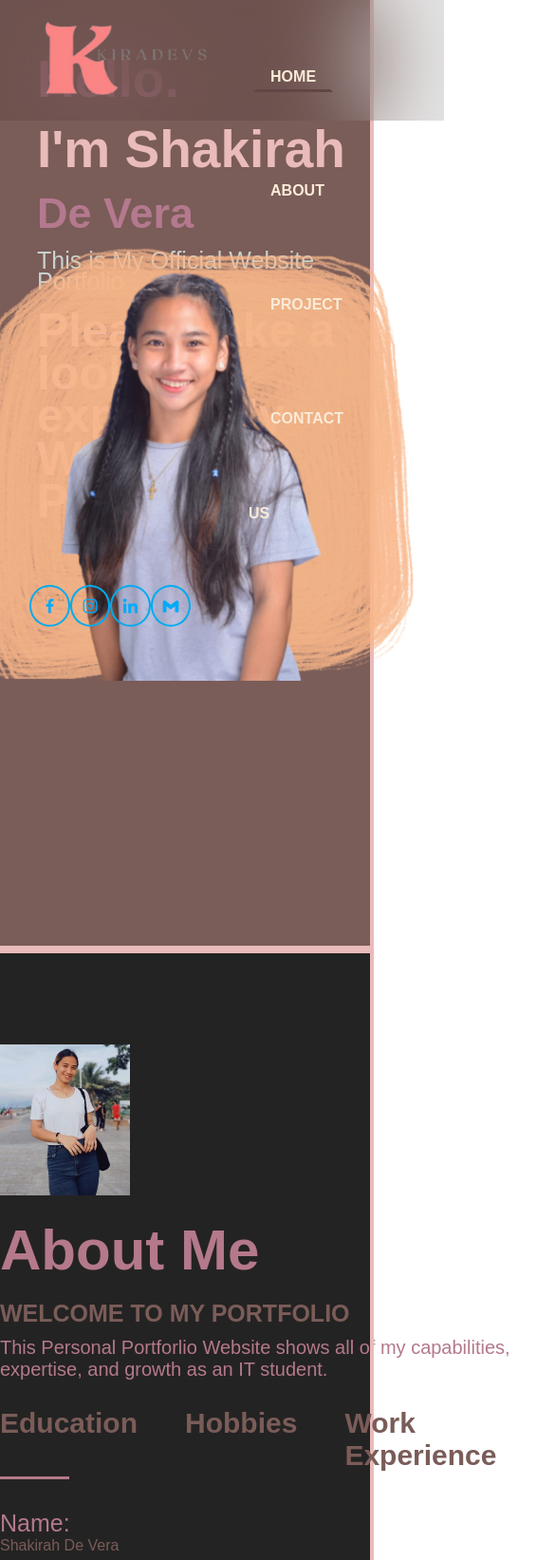
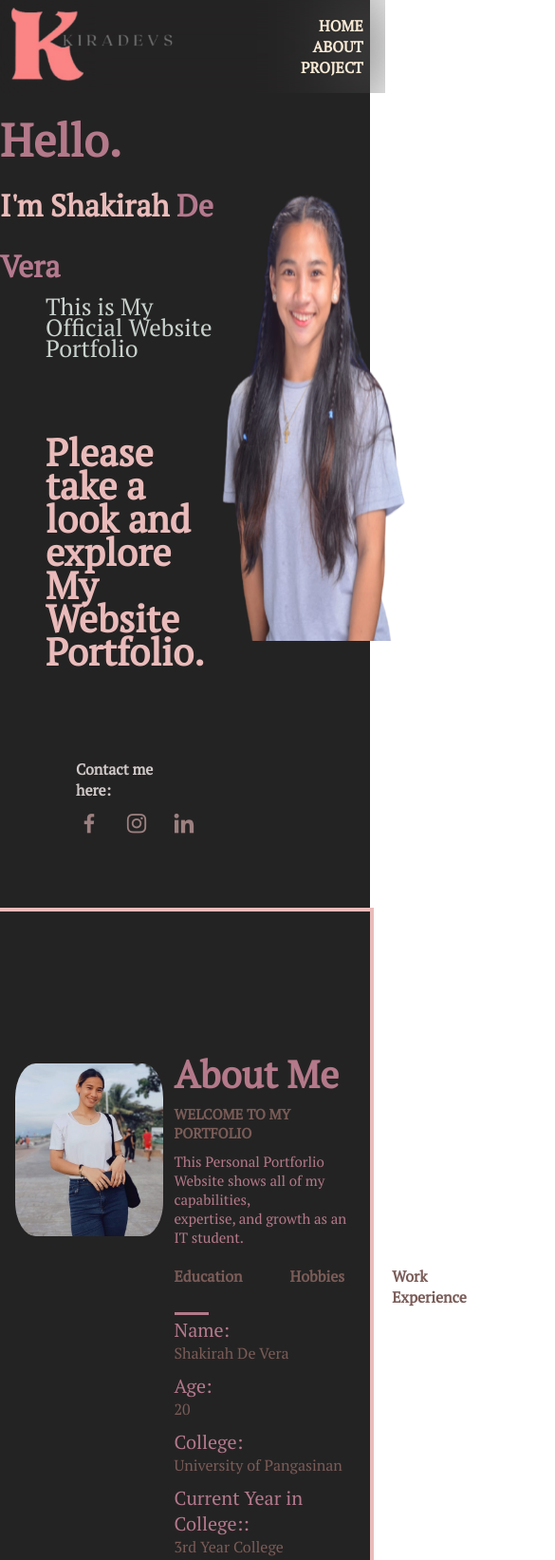
Before and after one commit to kiradevss/website-portfolio, a plain HTML site: page index.html in a window 390 px wide. Shown: the top 1643 px of the page at 95% size, 585 px wide, since content can reach past the window. Drawn offline with nearby package versions, Linux system fonts and the light colour scheme.

Commit message:
2nd update

```diff
--- a/index.html
+++ b/index.html
@@ -11,45 +11,42 @@
 <body>
 
     <header class="header">
-
            <img src="pics/klogo.png" class="klogo">
-           <nav class="navbar">
+           <nav>
             <ul class="navlinks">
-                <li><a href="#section1" class="active">HOME</a></li>
-                <li><a href="#section2">ABOUT</a></li>
-                <li><a href="#section3">PROJECT</a></li>
-                <li><a href="#section4">CONTACT US</a></li>
+                <li><a href="#Home">HOME</a></li>
+                <li><a href="#About">ABOUT</a></li>
+                <li><a href="#Project">PROJECT</a></li>
             </ul>
         </nav>
     </header>
 
-        <div id ="section1">
+        <div id ="Home">
+        <div class="home">
+            <div class="home-container">
             <div class="detel">
-                <h2>Hello.</h2>
-                <h1>I'm Shakirah <span> De Vera</span></h1>
+                <h1>Hello.</h1>
+                <h2>I'm Shakirah <span> De Vera</span></h2>
                 <p>This is My Official Website Portfolio</p>
-            </div>
-            <div class="nwln">
-                <p> Please take a look and explore My
-                    <br>Website Portfolio.
-                </p>
-            </div>
-            <div class="image">
-                <img src="pics/shape.png" class="shape">
-                <img src="pics/shaks.png" class="shaks">
-           </div>
-           <div class="mycontact">
-            <p> Contact me here:</p>
-        </div>
+                <h3> Please take a look and explore
+                    <br>My Website Portfolio. </h3>
+            <h4 class="contact"> Contact me here:</h3>
             <div class="soc-med">
                 <a href="https://www.facebook.com/shakirah.devera.7/"target="_blank" rel="noopener noreferrer"><i class='bx bxl-facebook'></i></a>
                 <a href="https://www.instagram.com/kira_devs/"target="_blank" rel="noopener noreferrer"><i class='bx bxl-instagram' ></i></a>
                 <a href="https://www.linkedin.com/in/shakirah-alcaparas-de-vera-4191a7253 "target="_blank" rel="noopener noreferrer"><i class='bx bxl-linkedin'></i></a>
-                <a href="mailto:shal.devera.up@phinmaed.com"target="_blank" rel="noopener noreferrer"><i class='bx bxl-gmail'></i></a>
             </div>
         </div>
+            <div class="image">
+                <img src="pics/shaks.png" class="shaks">
+           </div>
+        </div>
+    </div>
+    </div>
+
+
 <!-- -------------about-------------- -->
-        <div id ="section2">
+        <div id ="About">
             <div class="aboutcontent">
                 <div class="row">
                     <div class="about-col-1">
@@ -113,13 +110,16 @@
 <!-- ---------------project----------->
 
 
-<div id ="section3">
+<div id ="Project">
     <div class="project">
+        <div class="image-project">
+            <h1>Project</h1>
         <img src="pics/phqz.jpg">
+       </div>
+
         <div class="project-text">
-        <h2>Project</h2>
         <div class="text">
-        <h5>1. PHiGuiz</h5>
+        <h2>PHiGuiz</h2>
         <p>The PHiGuiz is a Flipino Adaptation Quiz Game Application.
             <br> PHiGuiz(Philippine History Game Quiz) is a questionnaire quiz type.</p>
        </div>
@@ -127,19 +127,47 @@
     </div>
 </div>
 
+<!-------Contact------->
 
 <!-------footer------->
-        <section class="footer">
-            <div class="add">
-                <p>
-                    ADDRESS: Lucao, Dagupan City, Pangasinan, Philippines
-                </p>
+<section class="footer">
+    <div class="copyright">
+            <p>Copyright <br>© 2023 Kiradevs - All Rights Reserved
+            </p>
+    </div>
+        <h2 class="sub">Contact Us: <p>Contact me for more inquiries</p> </h2>
+        <div class="contact">
+            <div class="contact-item">
+                <div class="contact-icon">
+                    <i class='bx bxs-home'></i>
+                </div>
+                <div class="contact-content">
+                    <h3>Address</h3>
+                    <p>Lucao, Dagupan City, Pangasinan, Philippines</p>
+                </div>
+                </div>
+
+                <div class="contact-item">
+                    <div class="contact-icon">
+                        <i class='bx bxs-phone'></i>
+                    </div>
+
+                <div class="contact-content">
+                    <h3>Phone</h3>
+                    <p>+63 947 694 3369</p>
+                </div>
             </div>
-
-            <p>Copyright</p>
-            <p>© 2023 Kiradevs - All Rights Reserved
-            </p>
-        </section>
+            <div class="contact-item">
+                <div class="contact-icon">
+                    <i class='bx bxs-envelope'></i>
+                </div>
+            <div class="contact-content">
+                <h3>Email</h3>
+                <p>shal.devera.up@phinmaed.com</p>
+            </div>
+        </div>
+        </div>
+    </section>
 
 </body>
 </html>
--- a/style.css
+++ b/style.css
@@ -1,8 +1,12 @@
+@import url('https://fonts.googleapis.com/css2?family=Bitter&family=Kanit:wght@100&family=PT+Serif&family=Poppins&display=swap');
+
 
 *{
     margin: 0;
     padding: 0;
     font-family: sans-serif;
+    scroll-behavior: smooth;
+    font-family: 'PT Serif', serif;
 }
 
 .klogo{
@@ -17,32 +21,28 @@
     top: 0;
     left: 0;
     width: 100%;
-    padding: 1.3rem 10%;
+    padding: .4rem 5rem;
     background: rgba(0, 0, 0, .1);
     backdrop-filter: blur(50px);
     display: flex;
     z-index: 2;
 
  }
-.navbar{
-    padding: 0;
+nav{
+    padding-left: 10rem;
     height: 85px;
     width: 100%;
     display: flex;
-    justify-content: space-between;
-    right: 0;
+    text-align: right;
 
 }
-.navlinks{
-   float: right;
-   margin-right: 20%;
+
+.navlinks li {
+    padding-left:10rem ;
+    display: inline-block;
+    line-height: 100px;
 
 
-}
-.navlinks li {
-    display: inline-block;
-    line-height: 100px;
-    margin: 10px 20px;
 }
 
 .navlinks li a{
@@ -59,100 +59,91 @@
     border-bottom-color:  #614646;
     transition: .5s;
 }
-
-.detel{
-    margin-left: 10%;
-    margin-top: 13%;
+#Home{
+    padding: 80px 0;
+    color:#b4798a;
+    height: 50rem;
+    background: #242323;
+    width: 100%;
+}
+.home-container {
+    display: grid;
+    grid-template-columns: 60% 40%;
+    place-items: center;
+    margin: auto;
+    height: 100vh;
 
 }
 
+.detel h2{
+    font-size: 4rem;
+    color: #e9bbba;
+    line-height: 6rem;
+}
 .detel h1{
-    font-size: 55px;
-    color: #e9bbba;
-    margin-bottom: 10px;
-}
-.detel h2{
-    font-size: 55px;
+    font-size: 5rem;
     color: #b4798a;
     margin-bottom: 10px;
+    padding-top: .3rem;
 }
 
 span{
     color: #b4798e;
-    font-size: 45px;
+    font-size: 7rempx;
 }
 
 .detel p{
     color: #c8d2cd;
     line-height: 22px;
     font-size: 25px;
+    margin-left: 3rem;
+    margin-bottom: 2rem;
 }
-.nwln p{
+.detel h3{
     color: #e9bbba;
     line-height: 45px;
     font-size: 50px;
-    margin-left: 10%;
-    margin-top: 5%;
+    margin-left: 1rem;
+    margin-top: 5rem;
     font-weight: bold;
+    margin-bottom: 6rem;
+}
+.contact {
+    margin-top: 10rem;
+    margin-left: 5rem;
+    color: #cfc8c8;
 }
 
-
-#section1{
-    height: 1000px;
-    background: #7a5c58;
-    display: inline-block;
-    width: 100%;
-    border-radius: 0%;
-    outline: 0.25rem solid #e9bbba
-
-
+.image{
+    display: flex;
+    width: 50%;
+    height: 60%;
+    position: absolute;
+    bottom: 0%;
+    right: 15%;
+    top: 20%;
+    align-items: center;
 
 }
-.mycontact{
-    margin-top: 70px;
-    margin-left: 9%;
-}
-.image{
-    display: flex;
-    width: 45%;
-    height: 55%;
-    position: absolute;
-    bottom: 0%;
-    right: 100px;
-    top: 30%;
 
-
-}
-.image.shape{
+.image > img{
     height: 100%;
     position: absolute;
     left: 50%;
     bottom: 0;
-    transform: translate(-50%);
-    transition: bottom 1s, left 1s;
+    margin-top: 3rem;
+    padding-top: 1rem;
+    max-width: 100%;
+    padding-right: 5rem;
+  }
 
-}
-.image img{
-    height: 100%;
-    position: absolute;
-    left: 50%;
-    bottom: 0;
-    transform: translate(-50%);
-    transition: bottom 1s, left 1s;
 
-}
-.image:hover .shape{
-    bottom: 50px;
-}
-.image:hover .shaks{
-    left: 55%;
-}
 .soc-med{
-    position: absolute;
-    bottom: 10%;
-    left: 8%;
-    top: 73%;
-    width: 170px;
+    position: relative;
+    bottom: 2.5rem;
+    width: 10rem;
+    margin-top: 3rem;
+    margin-left: 4rem;
     display: flex;
     justify-content: space-evenly;
 }
@@ -161,15 +152,13 @@ span{
     display: inline-flex;
     justify-content: center;
     align-items: center;
-    width: 40px;
-    height: 40px;
+    width: 2.5rem;
+    height: 2rem;
     background: transparent;
-    border: 2px solid #00abf0;
     border-radius: 50%;
-    font-size: 20px;
-    color: #00abfa;
+    font-size: 27px;
+    color: #9c8080;
     text-decoration: none;
-    z-index: 1;
     overflow: hidden;
     transition: .5s;
 }
@@ -180,8 +169,7 @@ span{
     left: 0;
     width: 0;
     height: 100%;
-    background: #ecf1f3;
-    z-index: -1;
+    background: #7a5c58;
     transition: .5s;
 }
 .soc-med a:hover::before{
@@ -190,10 +178,10 @@ span{
 
 /* ------------about------------ */
 
-#section2{
+#About{
     padding: 80px 0;
     color:#b4798a;
-    height: 1000px;
+    height: 50rem;
     background: #242323;
     width: 100%;
     border-radius: 0%;
@@ -201,20 +189,31 @@ span{
 
 }
 .row{
-    display: flex ;
+    display: grid ;
     justify-content: space-between;
-    flex-wrap: wrap;
+    grid-template-columns: 40% 55%;
+
 }
 .about-col-1{
-    flex-basis: 35%;
-    margin-top: 5%;
+    margin-top: 5rem;
+
+
 }
 .about-col-1 img{
-    width: 100%;
+    padding: 0 7rem;
+    width: 70%;
+    height: auto;
+    border-radius: 20%;
+    transition: 1s;
 }
+
+.about-col-1> img:hover {
+    transform: scale(1.1);
+    z-index: 2;
+  }
 .about-col-2{
-    flex-basis: 60%;
-    margin-top: 5%;
+    margin-top: 4rem;
+    padding: 0 1rem;
 
 }
 .sub-tilte{
@@ -243,7 +242,7 @@ span{
 .tab-links{
     color: #7a5c58;
     margin-right: 50px ;
-    font-size: 30px;
+    font-size: 25px;
     font-weight: bold;
     cursor: pointer;
     position: relative;
@@ -281,22 +280,37 @@ span{
 }
 
 
-#section3{
+#Project{
     padding: 80px 0;
     color:#b4798a;
-    height: 700px;
+    height: 50rem;
     background: #242323;
     width: 100%;
     border-radius: 0%;
     outline: 0.25rem solid #e9bbba
 }
-.project img {
-    margin-top: 10%;
+.image-project{
+    display: flex;
+    flex-direction: column;
+    align-items: center;
+    text-align: center;
+}
+.image-project img {
+    left: 0;
+    width: 20rem;
     height: auto;
-    width: 550px;
+    max-height: 500px;
+    border-radius: 15px;
+    margin: 50px auto;
+    box-shadow: 0 0 20px rgba(0, 0, 0, .1);
+    transition: 1s;
 }
+.image-project > img:hover {
+    transform: scale(1.1);
+    z-index: 2;
+  }
 .project-text{
-    width: 550px;
+    text-align: center;
 }
 .text {
     border: 2px solid #b4798a;
@@ -304,20 +318,20 @@ span{
 }
 
 .project{
-    width: 1130px;
-    max-width: 95%;
-    margin: 0 auto;
-    display: flex;
-    align-items: center;
-    justify-content: space-between;
+    place-items: center;
+    margin: auto;
+    margin-left: 300px;
+    margin-right: 250px;
+    padding-top: 0rem;
+    padding-bottom: 5rem;
+}
+.image-project > h1{
+    margin-top: .5rem;
+    font-size: 60px;
+    font-weight: 600;
+    margin-bottom: 15px;
 }
 .project-text h2 {
-    font-size: 60px;
-    font-weight: 600;
-    margin-bottom: 20px;
-    text-transform: uppercase;
-}
-.project-text h5 {
     color: #e9bbba;
     letter-spacing: 2px;
     font-size: 40px;
@@ -325,11 +339,13 @@ span{
 }
 .project-text p {
     color: #7a5c58;
-    letter-spacing: 1px;
     line-height: 28px;
     font-size: 20px;
     margin-bottom: 45px;
 }
+
+
+/* ---------Contact------ */
 
 /* ---------footer------ */
 
@@ -337,29 +353,244 @@ span{
     padding: 40px 0;
     background-color: #424242;
 }
-.footer ul{
-    color: #242020;
-    margin-top: 0;
-    padding: 0;
-    list-style: none;
-    font-size: 18px;
-    line-height: 1.6;
-    margin-bottom: 0;
+.copyright p{
     text-align: center;
- }
-.footer ul a {
-    color: inherit;
-    text-decoration: none;
-    opacity: 0.8;
+    color: #242323;
+    font-size: 1rem;
 }
-.footer ul li{
-    display: inline-block;
-    padding: 0 15px;
+.sub {
+    margin-top: .5rem;
+    font-size: 20px;
+    font-weight: 600;
+    margin-bottom: 15px;
+    text-align: left;
+    margin-left: 5rem;
 }
-.footer ul li a:hover{
-    opacity: 1;
+.sub p {
+    margin-top: .2rem;
+    font-size: 15px;
+    margin-bottom: 15px;
+    color: #c8d2cd;
+    text-align: left;
 }
-.footer.add,
-.footer p{
+.contact-container {
+    place-items: center;
+    max-width: 1080px;
+    margin-left: auto;
+    margin-right: auto;
+    margin-left: 20px;
+    margin-right: 20px;
+}
+.contact {
+    width: 50%;
+    margin-top: 2rem;
+}
+.contact-item {
+    display: flex;
+    margin-bottom: 30px;
+}
+
+.contact-icon {
+    height: 40px;
+    width: 40px;
+    color: #242323;
+    background-color: #9c8080;
     text-align: center;
+    border-radius: 20%;
 }
+.contact-icon i {
+    font-size: 30px;
+    line-height: 40px;
+}
+.contact-content {
+    margin-left: 20px;
+}
+.contact-content h3 {
+    color: #cfc8c8;
+    font-size: 1rem;
+    margin-bottom: 5px;
+}
+.contact-content p {
+    color: #c8d2cd;
+    font-size: 1em;
+}
+@media screen and (max-width: 767px) {
+    .header{
+        position: fixed;
+        width: 100%;
+        padding: .4rem .5rem;
+        display: flex;
+        background: none;
+
+    }
+     nav {
+        padding-left: 0rem;
+        display: flex;
+        justify-content: space-between;
+        align-items: center;
+     }
+
+     .navlinks li {
+
+        display: inline;
+        line-height: .2rem;
+        margin: 0.1rem;
+        padding-bottom:  2rem;
+        padding-left: 1rem;
+        margin: .1rem .5rem;
+
+     }
+    .klogo{
+        padding-left: 0;
+        height: 80px;
+        cursor: pointer;
+    }
+    .navlinks li a{
+        text-decoration: none;
+        color: antiquewhite;
+        padding: .2rem .2rem ;
+        font-size: .5rem;
+    }
+    .detel {
+        top: 5%;
+    }
+    .detel h2{
+        font-size: 2rem;
+        line-height: 4rem;
+        margin-top: 5px;
+    }
+    .detel h1{
+        font-size: 3rem;
+        margin-bottom: 5px;
+        margin-top: 1%;
+        padding-top: 2rem;
+    }
+    .detel h3{
+        line-height: 35px;
+        font-size: 40px;
+        margin-left: 3rem;
+        margin-top: 5rem;
+        font-weight: bold;
+    }
+    .contact {
+        margin-top: 6rem;
+        margin-left: 5rem;
+
+    }
+    .about-col-1 img{
+        padding: 0 1rem;
+        width: 100%;
+        height: auto;
+
+    }
+    .about-col-2{
+        margin-top: 4rem;
+        padding: 0 .5rem;
+
+    }
+    .sub-tilte{
+        margin-bottom: 3%;
+        font-size: 40px;
+
+    }
+    .about-col-2 h2 {
+        font-size: 15px;
+        margin-bottom: 10px;
+    }
+    .second {
+        font-size: 15px;
+        margin-bottom: 5%;
+    }
+
+    .tab-titles{
+        margin: 20px 0 10px
+    }
+    .tab-links{
+        margin-right: 50px ;
+        font-size: 16px;
+    }
+
+    .tab-contents ul li{
+        margin: 10px 0;
+
+    }
+    .tab-contents ul li span{
+        font-size: 20px;
+    }
+
+    .image-project img {
+        left: 0;
+        width: 20rem;
+
+
+    }
+    .text {
+        border: 2px solid #b4798a;
+        box-shadow: 30px 20px 20px 20px #614646;
+    }
+
+    .project{
+        place-items: center;
+        margin: auto;
+        margin-left: 300px;
+        margin-right: 250px;
+        padding-top: 0rem;
+        padding-bottom: 5rem;
+    }
+    .image-project > h1{
+        margin-top: .5rem;
+        font-size: 60px;
+        font-weight: 600;
+        margin-bottom: 15px;
+    }
+    .project-text h2 {
+        color: #e9bbba;
+        letter-spacing: 2px;
+        font-size: 40px;
+        margin-bottom: 25px;
+    }
+    .project-text p {
+        line-height: 28px;
+        font-size: 20px;
+        margin-bottom: 45px;
+    }
+}
+@media screen and (max-width: 1080px) {
+     nav {
+        padding-left: 0rem;
+        display: flex;
+        justify-content: space-between;
+        align-items: center;
+     }
+
+     .navlinks li {
+        display: inline;
+        line-height: .2rem;
+        margin: 0.1rem;
+        padding-bottom:  2rem;
+        padding-left: 5rem;
+        margin: .1rem .5rem;
+
+     }
+    .klogo{
+        padding-left: 0;
+        height: 80px;
+        cursor: pointer;
+    }
+
+    .navlinks li a{
+        text-decoration: none;
+        color: antiquewhite;
+        padding: 5px 15px;
+        border: 3px solid transparent;
+        font-weight: bold;
+        transition: 0.2s;
+        margin: 0 5px;
+        font-size: 1rem;
+    }
+    .navlinks li a:hover{
+        border-bottom-color:  #614646;
+        transition: .5s;
+
+    }
+}
```
